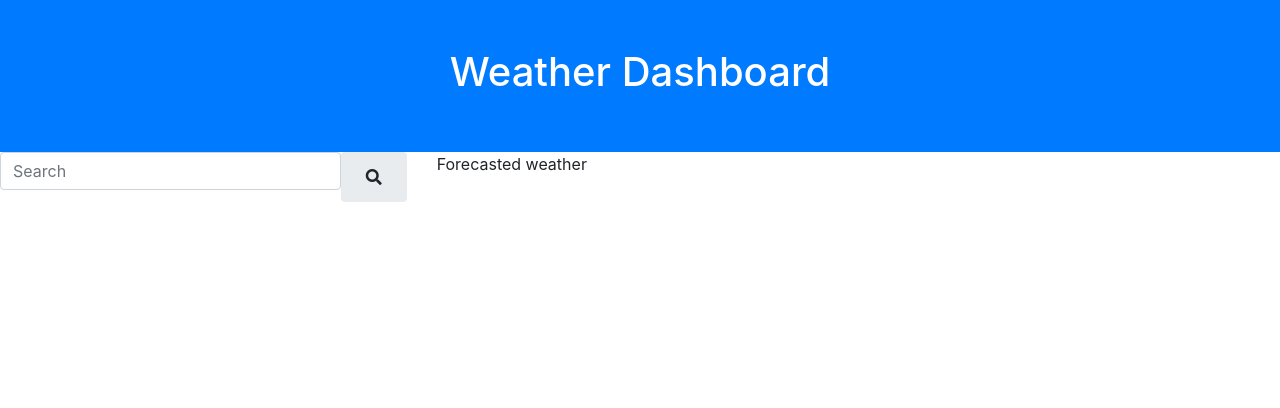
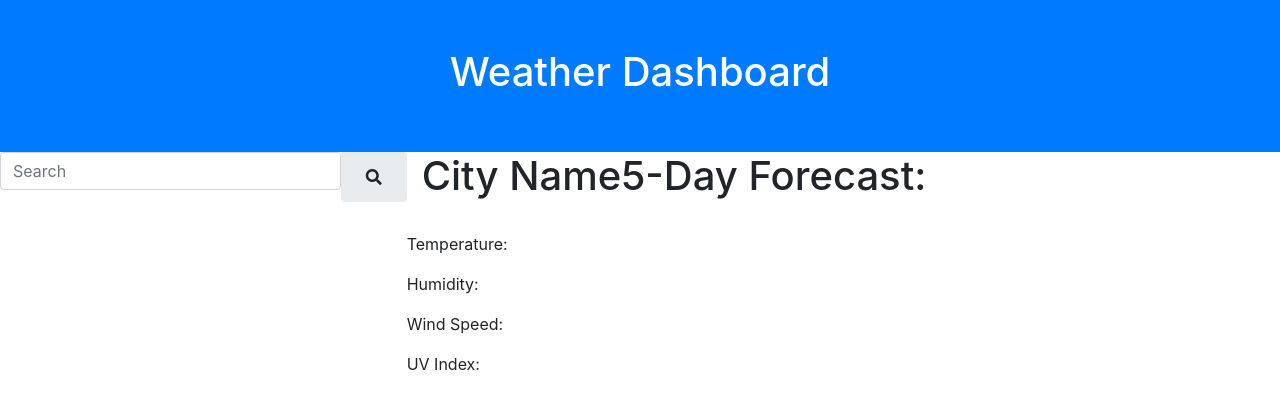
Before and after one commit to amcourson/Weather-Dashboard-Repo, a plain HTML site: page index.html in a window 1280 px wide. Drawn offline with nearby package versions, Linux system fonts and the light colour scheme.

Commit message:
adding listing to html

```diff
--- a/assets/javascript.js
+++ b/assets/javascript.js
@@ -1,6 +1,6 @@
 var openWeatherApiKey = "355c7e90f9099ddddb7aa231ee5f67bc"
 
-var openWeatherUrl = "https://api.openweathermap.org/data/2.5/weather?q=austin&units=imperial&appid=" + openWeatherApiKey
+var openWeatherUrl = "https://api.openweathermap.org/data/2.5/weather?q={city}&units=imperial&appid=" + openWeatherApiKey
 
 //get current weather
 function getCurrentWeather(){
--- a/assets/stylesheet.css
+++ b/assets/stylesheet.css
@@ -1,3 +1,8 @@
 .search{
   height:35px;
 }
+
+
+.five-day-container{
+align-items: center;
+}
--- a/index.html
+++ b/index.html
@@ -6,8 +6,9 @@
   <meta name="viewport" content="width=device-width, initial-scale=1.0">
   <meta http-equiv="X-UA-Compatible" content="ie=edge">
   <link rel="stylesheet" href="./assets/stylesheet.css" />
-  <link rel="stylesheet" href="https://stackpath.bootstrapcdn.com/bootstrap/4.3.1/css/bootstrap.min.css" integrity="sha384-ggOyR0iXCbMQv3Xipma34MD+dH/1fQ784/j6cY/iJTQUOhcWr7x9JvoRxT2MZw1T" crossorigin="anonymous">
-  <link rel="stylesheet" href="https://cdnjs.cloudflare.com/ajax/libs/font-awesome/5.15.2/css/all.min.css" >
+  <link rel="stylesheet" href="https://stackpath.bootstrapcdn.com/bootstrap/4.3.1/css/bootstrap.min.css"
+    integrity="sha384-ggOyR0iXCbMQv3Xipma34MD+dH/1fQ784/j6cY/iJTQUOhcWr7x9JvoRxT2MZw1T" crossorigin="anonymous">
+  <link rel="stylesheet" href="https://cdnjs.cloudflare.com/ajax/libs/font-awesome/5.15.2/css/all.min.css">
   <title> Weather Forecast</title>
 </head>
 
@@ -28,16 +29,44 @@
             <button type="button" class="btn btn-default" aria-label="Left Align">
               <i class="fa fa-search" aria-hidden="true"></i>
             </button>
-
           </span>
         </div>
+        <div class="items"></div>
       </div>
-            <div class="col">Forecasted weather</div>
+      <div class="col-container-2">
+        <div class="forecast" <div class="row">
+          <h1 class="cityName">City Name</h1>
+          <h1 class="currentDate"></h1>
+          <img class="weatherIcon"></img>
+        </div>
+        <div class="row">
+          <p class="temp">Temperature:</p>
+        </div>
+        <div class="row">
+          <p class="humidity">Humidity:</p>
+        </div>
+        <div class="row">
+          <p class="windSpeed">Wind Speed:</p>
+        </div>
+        <div class="row">
+          <p class="uvIndex">UV Index:</p>
         </div>
       </div>
-    <div class="row">
-        <div id="humidity" class="col-8"></div>
+
+      <div class="five-day-container">
+        <h1>5-Day Forecast:</h1>
+        <div class="card-row">
         </div>
+      </div>
+    </div>
+  </div>
+  </div>
+  </div>
+  </div>
+
+
+  </div>
+
 
 
 
```
Lines whose indentation alone changed are shown as unchanged.
